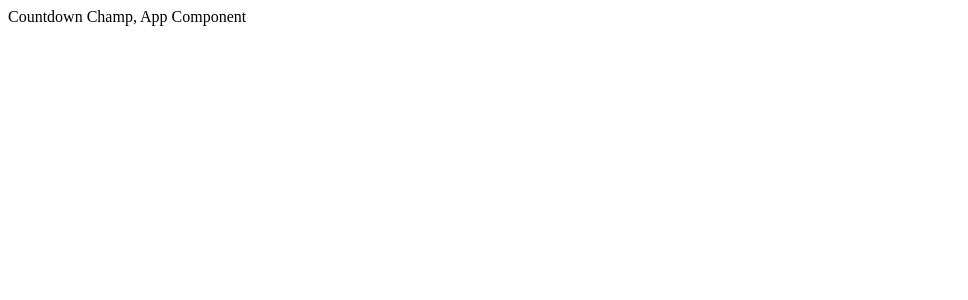
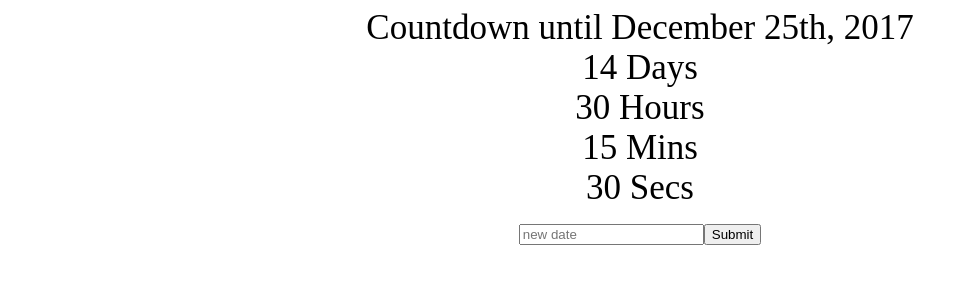
Before and after one commit to ikiru/countdown, a React (Create React App) app: page / in a window 1280 px wide. Shown: the top 300 px of the page, without its empty margins (0-968 px from the left). Built offline with nearby package versions, Linux system fonts and the light colour scheme.

Commit message:
added css

```diff
--- /dev/null
+++ b/src/App.css
@@ -0,0 +1,5 @@
+.App {
+  text-align: center;
+  font-size: 35px;
+  margin-t: 20%;
+}
--- a/src/App.jsx
+++ b/src/App.jsx
@@ -1,8 +1,23 @@
 import React, { Component } from "react";
+import "./App.css";
 
 class App extends Component {
   render() {
-    return <div>Countdown Champ, App Component</div>;
+    return (
+      <div className="App">
+        <div>Countdown until December 25th, 2017</div>
+        <div>
+          <div>14 Days</div>
+          <div>30 Hours</div>
+          <div>15 Mins</div>
+          <div>30 Secs</div>
+        </div>
+        <div>
+          <input placeholder="new date" />
+          <button>Submit</button>
+        </div>
+      </div>
+    );
   }
 }
 
```
